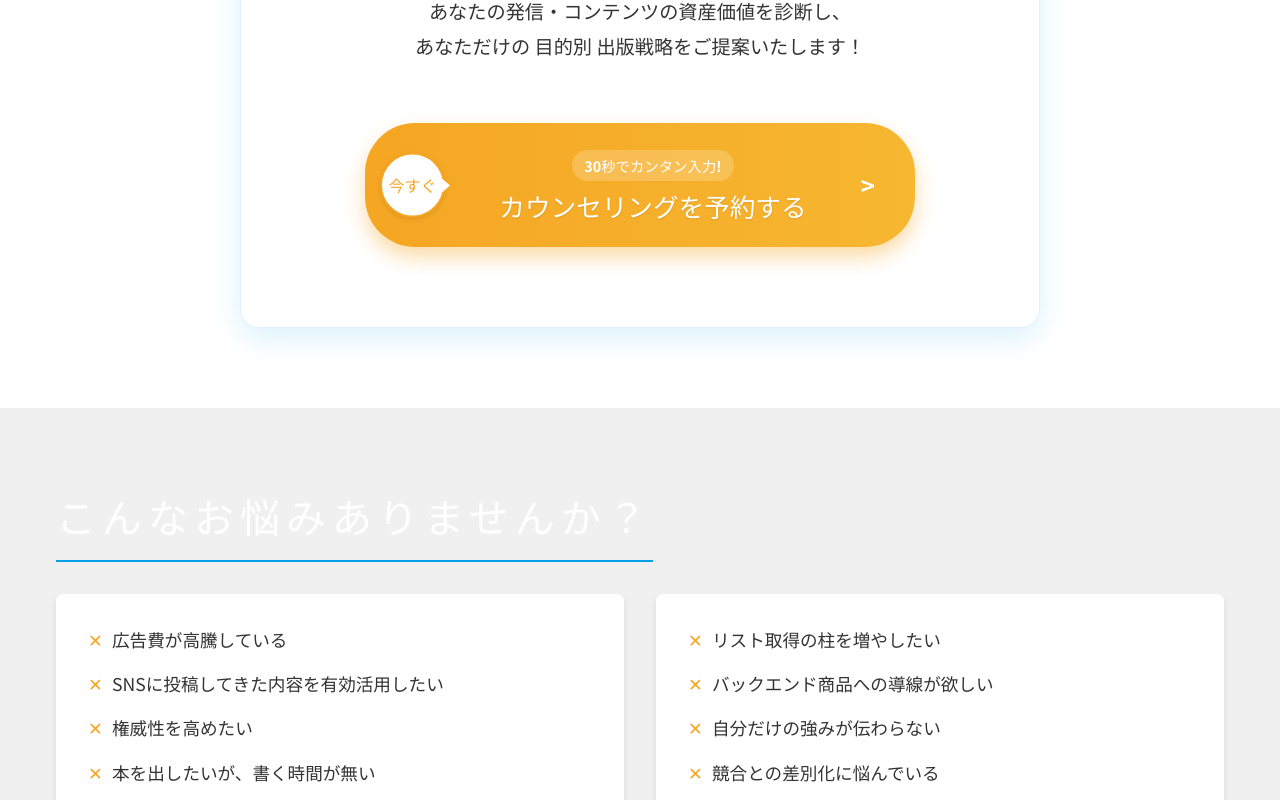
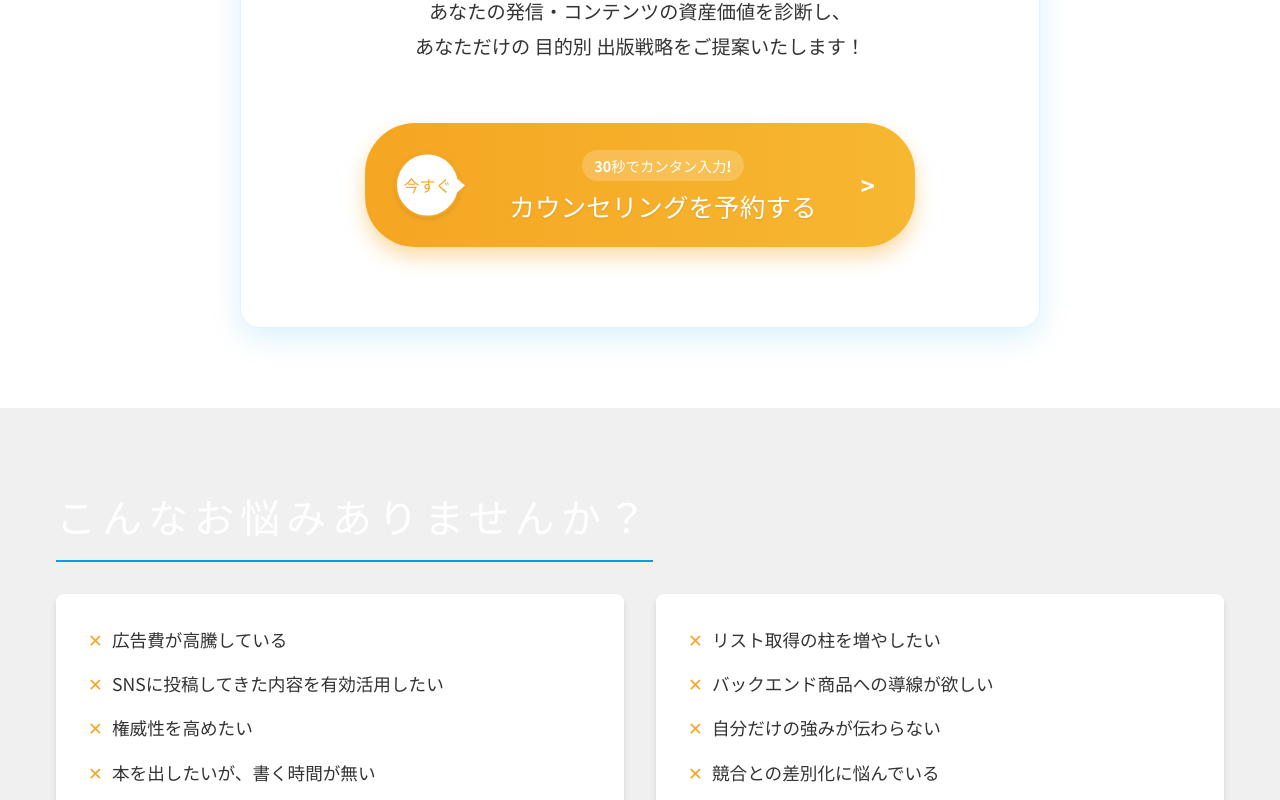
Before and after one commit to rikutoaimanga-max/Kindle-Publishing-Homepage, a React (Vite) app: page / in a window 1280 px wide. Shown: the part 1060-1860 px from the top of the page. Built offline with nearby package versions, Linux system fonts and the light colour scheme.

Commit message:
Style: Adjust CTA bubble position and padding for better balance

```diff
--- a/src/components/CTA.jsx
+++ b/src/components/CTA.jsx
@@ -117,7 +117,7 @@ const CTA = () => {
                                 background: 'linear-gradient(to right, #f5a623, #f7b731)', // Orange gradient (btn-primary)
                                 color: '#fff',
                                 textDecoration: 'none',
-                                padding: '20px 40px 20px 90px', // Default desktop padding
+                                padding: '20px 40px 20px 110px', // Increased left padding
                                 borderRadius: '50px',
                                 fontWeight: 'bold',
                                 fontSize: '1.5rem',
@@ -133,7 +133,7 @@ const CTA = () => {
                             <div className="cta-bubble" style={{
                                 position: 'absolute',
                                 top: '50%',
-                                left: '15px',
+                                left: '30px', // Moved right from 15px
                                 transform: 'translateY(-50%)',
                                 width: '65px',
                                 height: '65px',
```
